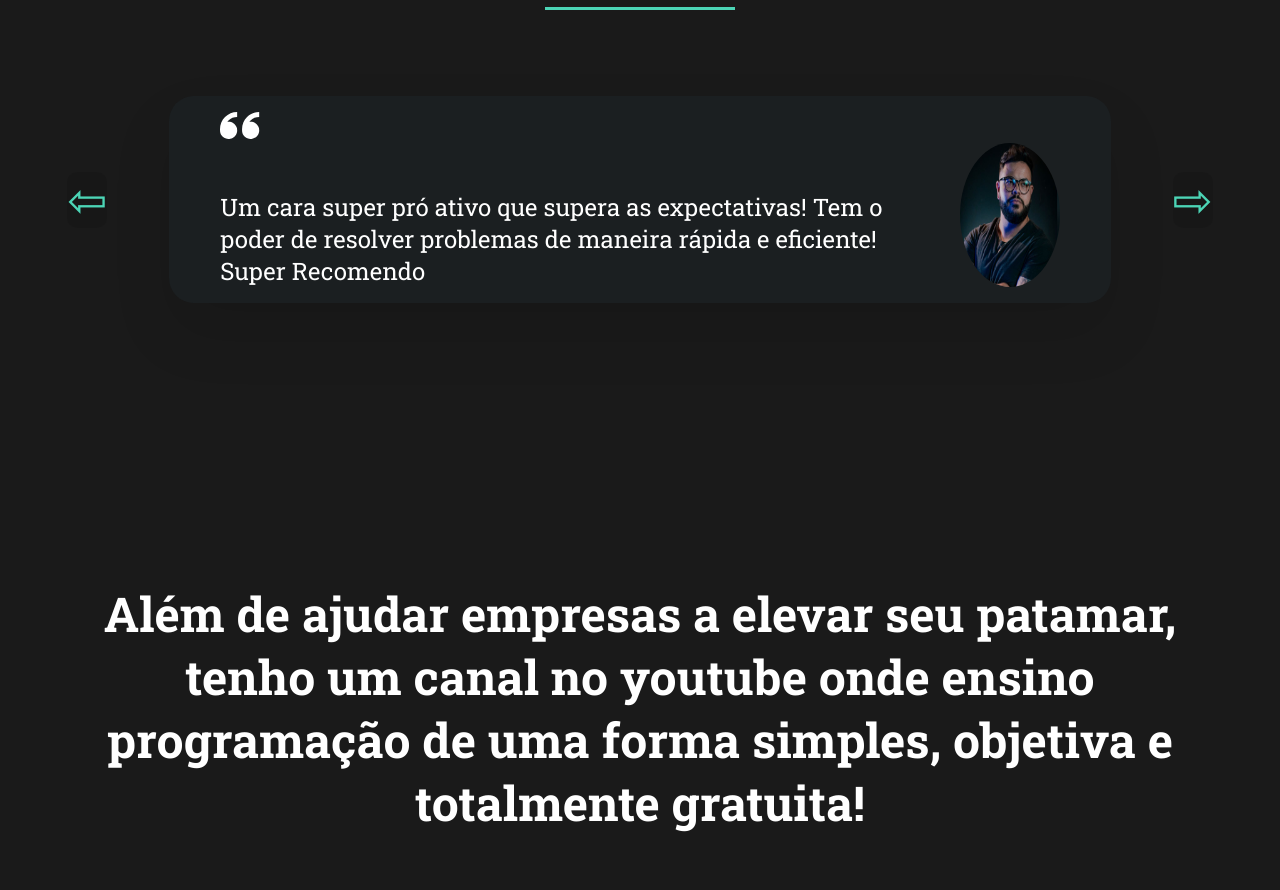
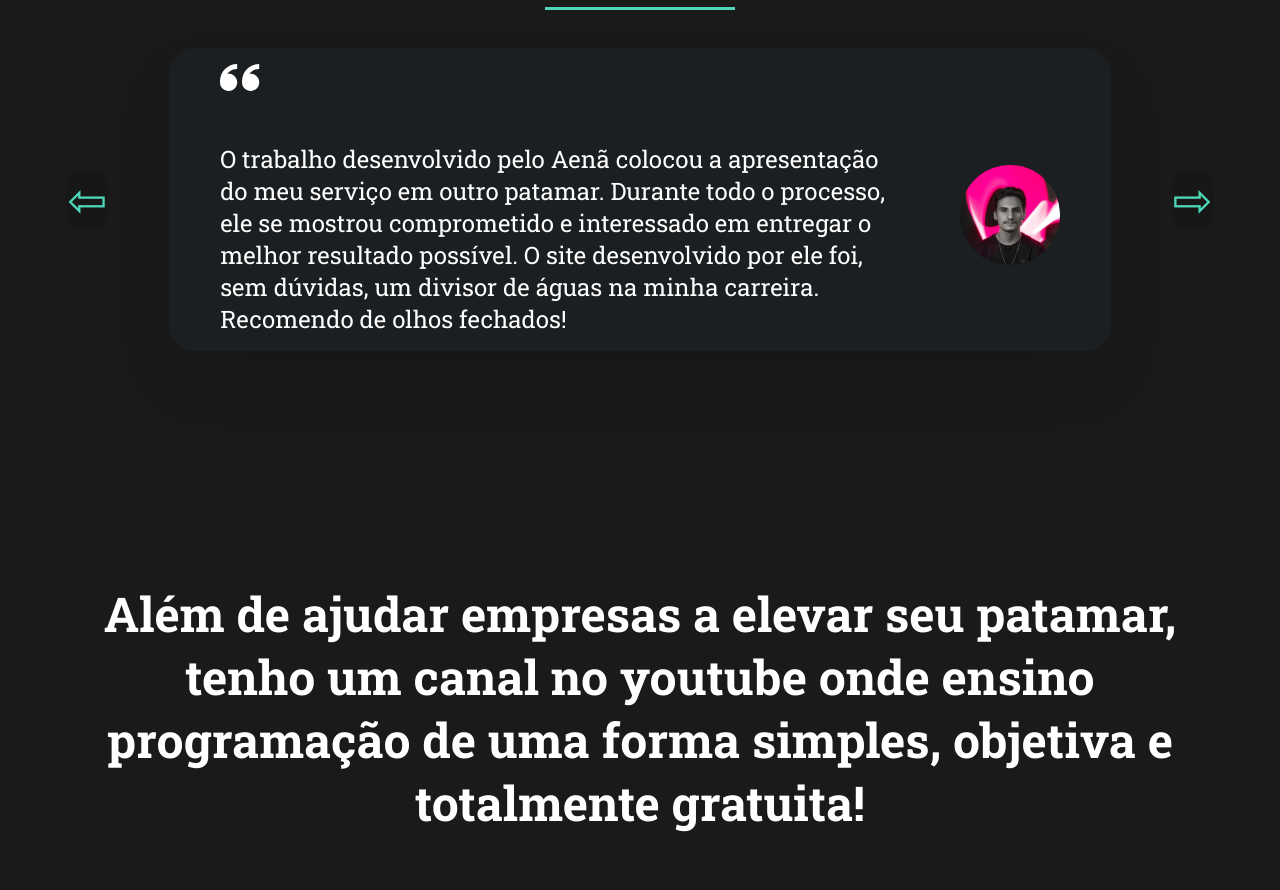
Before and after one commit to Aenewsss/aena-martinelli-lp, a Next.js app: page / in a window 1280 px wide. Shown: the part 3345-4235 px from the top of the page. Built offline with nearby package versions, Linux system fonts and the light colour scheme.

Commit message:
mesi feedback

```diff
--- a/src/app/globals.css
+++ b/src/app/globals.css
@@ -271,6 +271,10 @@ button {
   max-width: 40%;
 }
 
+.feedback-image{
+  max-width: 100px;
+  max-height: 100px;
+}
 
 .left-0 {
   left: 0 !important;
--- a/src/components/Feedbacks.tsx
+++ b/src/components/Feedbacks.tsx
@@ -12,12 +12,20 @@ const Feedbacks = () => {
                 <CarouselButtons />
 
                 <div className="slides" data-slides>
+
                     <div className="slide" data-active>
                         <div className="card-feedback">
                             <Image height={40} width={40} src="/icons/aspas.svg" alt="Aspas ícone" />
-                            <div className="d-flex justify-between flex-wrap">
-                                <p className="mt-2 w-80 fs-24">Um cara super pró ativo que supera as expectativas! Tem o poder de resolver problemas de maneira rápida e eficiente! Super Recomendo</p>
-                                <Image className="rounded-circle  mt-md-0 mt-2" height={100} width={100} src="/feedbacks/rodrigo.jpg" alt="s" />
+                            <div className="d-flex justify-between flex-wrap align-center">
+                                <p className="mt-2 w-80 fs-24">
+                                    O trabalho desenvolvido pelo Aenã colocou a apresentação
+                                    do meu serviço em outro patamar. Durante todo o processo,
+                                    ele se mostrou comprometido e interessado em entregar o
+                                    melhor resultado possível. O site desenvolvido por ele foi,
+                                    sem dúvidas, um divisor de águas na minha carreira. Recomendo
+                                    de olhos fechados!
+                                </p>
+                                <Image className="feedback-image rounded-circle  mt-md-0 mt-2" height={50} width={100} src="/feedbacks/mesi.jpg" alt="Feedback Lucas Mesiano" />
                             </div>
 
                         </div>
@@ -25,9 +33,9 @@ const Feedbacks = () => {
                     <div className="slide" >
                         <div className="card-feedback">
                             <Image height={40} width={40} src="/icons/aspas.svg" alt="Aspas ícone" />
-                            <div className="d-flex justify-between flex-wrap">
-                                <p className="mt-2 w-80 fs-24">Lorem ipsum dolor sit amet consectetur adipisicing elit. Maiores, inventore! Quos ipsum atque maiores rerum laborum? Architecto, sit aperiam illo voluptatum, obcaecati aliquam non </p>
-                                <Image className="rounded-circle  mt-md-0 mt-2" height={100} width={100} src="/images/topo-aena.png" alt="s" />
+                            <div className="d-flex justify-between flex-wrap align-center">
+                                <p className="mt-2 w-80 fs-24">Um cara super pró ativo que supera as expectativas! Tem o poder de resolver os problemas e demandas de maneira MUITO rápida e eficiente! Super Recomendo</p>
+                                <Image className="feedback-image rounded-circle  mt-md-0 mt-2" height={100} width={100} src="/feedbacks/rodrigo.jpg" alt="Feedback Rodrigo Abreu" />
                             </div>
 
                         </div>
@@ -37,7 +45,7 @@ const Feedbacks = () => {
                             <Image height={40} width={40} src="/icons/aspas.svg" alt="Aspas ícone" />
                             <div className="d-flex justify-between flex-wrap">
                                 <p className="mt-2 w-80 fs-24">Lorem ipsum dolor sit amet consectetur adipisicing elit. Maiores, inventore! Quos ipsum atque maiores rerum laborum? Architecto, sit aperiam illo voluptatum, obcaecati aliquam non </p>
-                                <Image className="rounded-circle  mt-md-0 mt-2" height={100} width={100} src="https://images.unsplash.com/photo-1686041607888-78b4d624ed6e?ixlib=rb-4.0.3&ixid=M3wxMjA3fDB8MHxwaG90by1wYWdlfHx8fGVufDB8fHx8fA%3D%3D&auto=format&fit=crop&w=387&q=80" alt="s" />
+                                <Image className="feedback-image rounded-circle  mt-md-0 mt-2" height={100} width={100} src="https://images.unsplash.com/photo-1686041607888-78b4d624ed6e?ixlib=rb-4.0.3&ixid=M3wxMjA3fDB8MHxwaG90by1wYWdlfHx8fGVufDB8fHx8fA%3D%3D&auto=format&fit=crop&w=387&q=80" alt="s" />
                             </div>
 
                         </div>
@@ -45,7 +53,7 @@ const Feedbacks = () => {
                 </div>
 
             </div>
-        </section>
+        </section >
     );
 }
 
```
Also changed, not shown: public/feedbacks/mesi.jpg (added).
